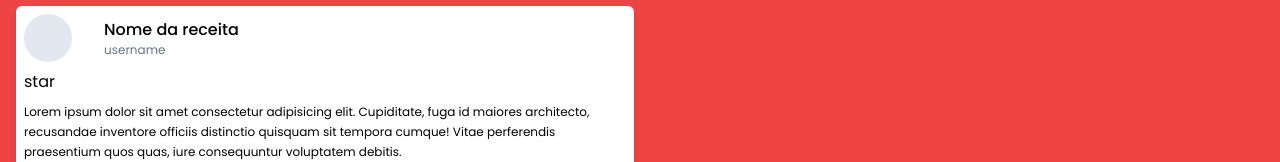
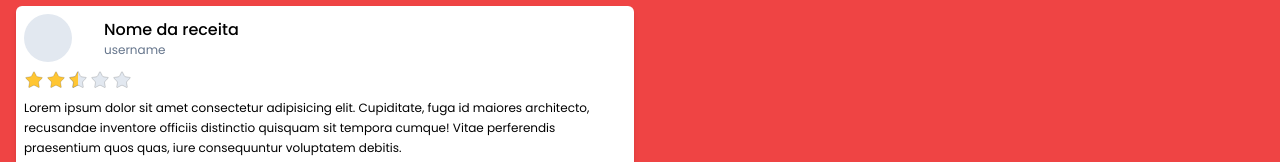
Before and after one commit to MathHenr/Flavors-Archive, a React app: page / in a window 1280 px wide. Shown: the part 2007-2169 px from the top of the page. Built offline with nearby package versions, Linux system fonts and the light colour scheme; the HTML template or start-up script is replaced by a standard one.

Commit message:
Finalizando componente de estrelas de rate.

```diff
--- a/src/components/comment.tsx
+++ b/src/components/comment.tsx
@@ -25,7 +25,7 @@ export function Comment () {
               </span>
             </div>
             <span>
-              <Rate />
+              <Rate rating={2.5} />
             </span>
             <div
               className="flex flex-col items-center gap-2"
--- a/src/components/rate.tsx
+++ b/src/components/rate.tsx
@@ -1,7 +1,40 @@
-export function Rate () {
+import { Star, StarHalf } from "lucide-react";
+
+interface RateProps {
+    rating: number
+}
+
+export function Rate ({
+    rating
+}: RateProps) {
+    const fullStars = Math.floor(rating);
+    const halfStars = (rating % 1) !== 0 ? 1 : 0;
+    const emptyStars = 5 - (fullStars + halfStars);
+
+    // Instrinct element means start with a capital letter
+    const MyStarHalf = () => {
+        return (
+            <div
+                key={Math.random()}
+                className="flex items-center relative"
+            >
+                <Star size={20} fill="#e2e8f0" strokeWidth={0.2} />
+                <StarHalf className="absolute right-0" size={20} fill="#ffc633" strokeWidth={0.2} />
+            </div>
+        )
+    }
+
+    const stars = [
+        Array(fullStars).fill(<Star size={20} fill="#ffc633" strokeWidth={0.2} />),
+        Array(halfStars).fill(<MyStarHalf />),
+        Array(emptyStars).fill(<Star size={20} fill="#e2e8f0" strokeWidth={0.2} />)
+    ]
+
     return (
-        <>
-            star
-        </>
+        <div
+            className="flex items-center gap-0.5"
+        >
+            {stars}
+        </div>
     )
 }
```
